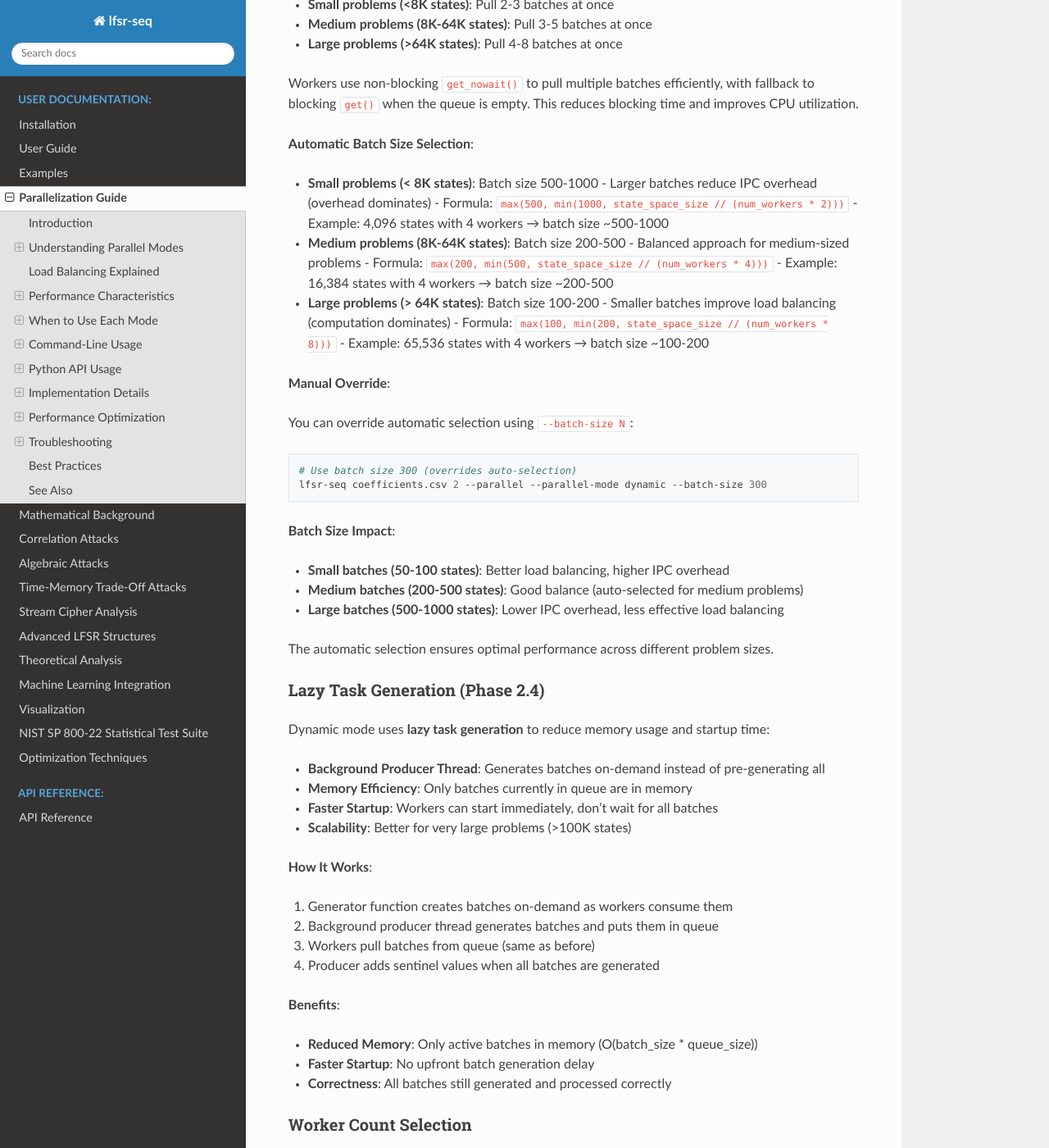
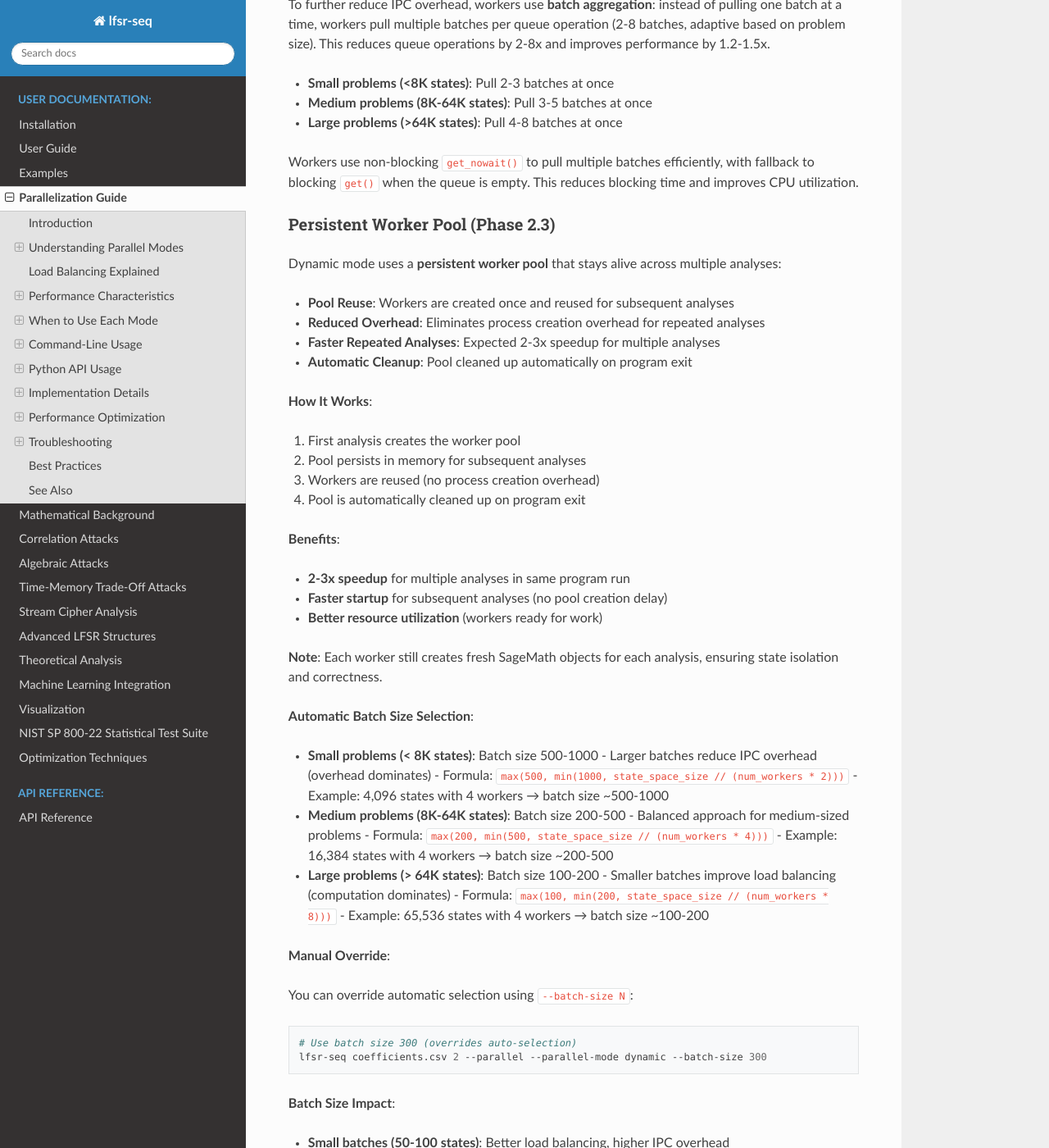
Before and after one commit to mkhellat/lfsr-seq, a Sphinx documentation site: the page built from docs/parallelization.rst, in a window 1280 px wide and 1400 px high, scrolled down 10620 px. Shown: the whole window at 82% size. Built offline with Sphinx 7.4.7 and the Read the Docs theme 3.1.0, drawn with Linux system fonts in a browser that asks for light colours; some of the changed text lies outside the part shown.

Commit message:
docs: Update documentation for Phase 2.3 persistent worker pool
- Updated Sphinx parallelization.rst with persistent pool details
- Added section explaining pool reuse and benefits
- Updated README.md with persistent pool in performance optimizations
- Updated dev-docs/README.md with Phase 2.3 implementation
- Documented 2-3x speedup for repeated analyses
- All documentation builds successfully

```diff
--- a/docs/parallelization.rst
+++ b/docs/parallelization.rst
@@ -520,6 +520,12 @@ Dynamic Mode Implementation
    - Faster workers naturally take on more work
    - Returns when sentinel is received
 
+3. **Persistent Worker Pool (Phase 2.3)**:
+   - Workers are reused across multiple analyses (pool stays alive)
+   - Reduces process creation overhead for repeated analyses
+   - Expected 2-3x speedup for multiple analyses in same program run
+   - Automatic cleanup on program exit
+
 3. **Result Merging**:
    - Same as static mode
    - Uses canonical cycle keys (min_state) for deduplication
@@ -609,6 +615,33 @@ pulling one batch at a time, workers pull multiple batches per queue operation
 Workers use non-blocking ``get_nowait()`` to pull multiple batches efficiently,
 with fallback to blocking ``get()`` when the queue is empty. This reduces
 blocking time and improves CPU utilization.
+
+Persistent Worker Pool (Phase 2.3)
+~~~~~~~~~~~~~~~~~~~~~~~~~~~~~~~~~~
+
+Dynamic mode uses a **persistent worker pool** that stays alive across multiple
+analyses:
+
+- **Pool Reuse**: Workers are created once and reused for subsequent analyses
+- **Reduced Overhead**: Eliminates process creation overhead for repeated analyses
+- **Faster Repeated Analyses**: Expected 2-3x speedup for multiple analyses
+- **Automatic Cleanup**: Pool cleaned up automatically on program exit
+
+**How It Works**:
+
+1. First analysis creates the worker pool
+2. Pool persists in memory for subsequent analyses
+3. Workers are reused (no process creation overhead)
+4. Pool is automatically cleaned up on program exit
+
+**Benefits**:
+
+- **2-3x speedup** for multiple analyses in same program run
+- **Faster startup** for subsequent analyses (no pool creation delay)
+- **Better resource utilization** (workers ready for work)
+
+**Note**: Each worker still creates fresh SageMath objects for each analysis,
+ensuring state isolation and correctness.
 
 **Automatic Batch Size Selection**:
 
```
Also changed, not shown: README.md (+4 -0 lines), dev-docs/README.md.
